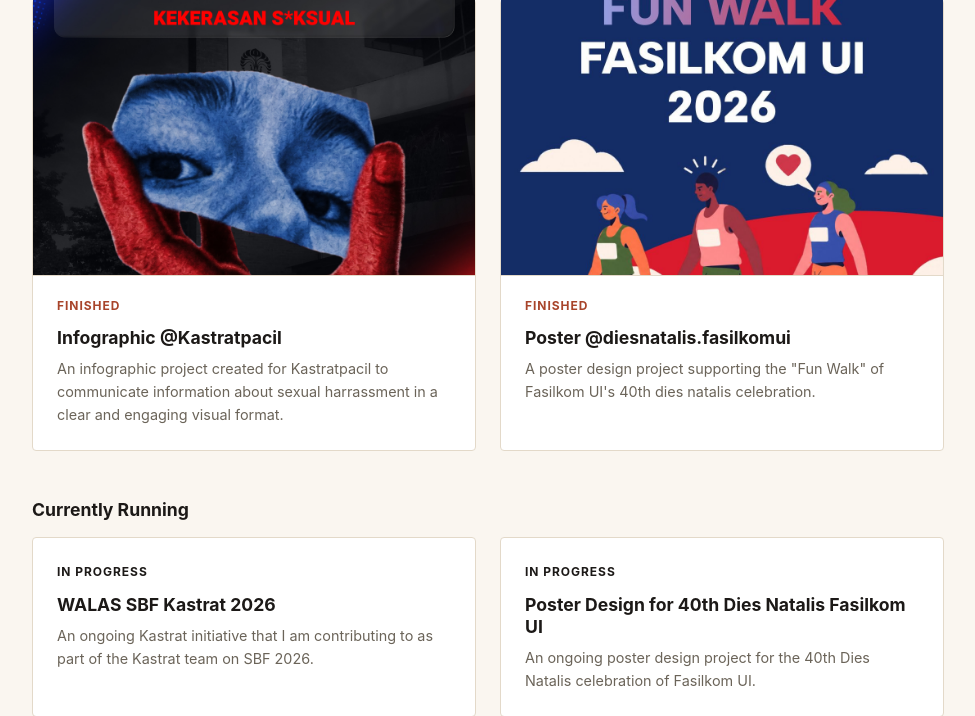
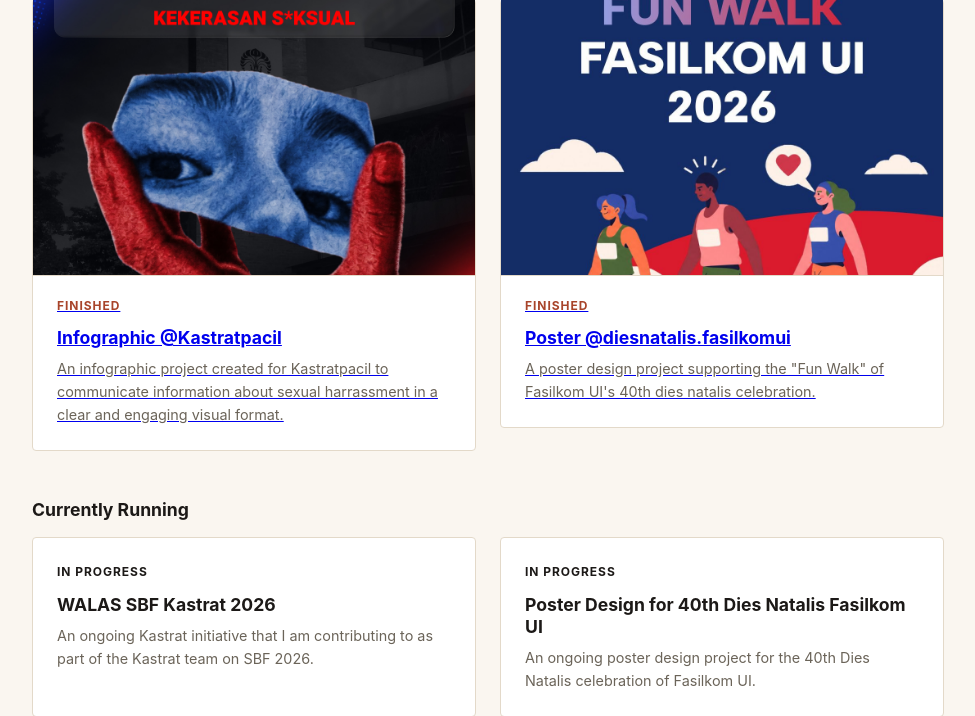
Before and after one commit to AzkalAP/myportofolio, a Django app: page / in a window 1280 px wide. Shown: the part 1313-2029 px from the top of the page, without its empty margins (152-1127 px from the left). Run offline with Django 5.2, Linux system fonts and the light colour scheme.

Commit message:
feat(assets): update project cards to link to Instagram for finished projects

```diff
--- a/templates/index.html
+++ b/templates/index.html
@@ -89,18 +89,22 @@
                         <h3>Finished Projects</h3>
                     </div>
                     <div class="project-grid">
+                        <a class="project-card-link" href="https://www.instagram.com/p/DXG__RDky7O/?utm_source=ig_web_copy_link&amp;stkn=MzRlODBiNWFlZA==" target="_blank" rel="noopener noreferrer" aria-label="View Infographic @Kastratpacil on Instagram">
                             <article class="project-card">
                                 <img class="project-image" src="/static/img/infografis-kastratpacil.png" alt="Infographic for Kastratpacil">
                                 <p class="project-status">Finished</p>
                                 <h3>Infographic @Kastratpacil</h3>
                                 <p>An infographic project created for Kastratpacil to communicate information about sexual harrassment in a clear and engaging visual format.</p>
                             </article>
+                        </a>
+                        <a class="project-card-link" href="https://www.instagram.com/p/DctRt80s5a_/?utm_source=ig_web_copy_link&amp;stkn=MzRlODBiNWFlZA==" target="_blank" rel="noopener noreferrer" aria-label="View Poster @diesnatalis.fasilkomui on Instagram">
                             <article class="project-card">
                                 <img class="project-image" src="/static/img/poster-diesnatalis-fasilkomui.png" alt="Poster for Fasilkom UI dies natalis">
                                 <p class="project-status">Finished</p>
                                 <h3>Poster @diesnatalis.fasilkomui</h3>
                                 <p>A poster design project supporting the "Fun Walk" of Fasilkom UI's 40th dies natalis celebration.</p>
                             </article>
+                        </a>
                     </div>
                 </div>
 
```
Lines whose indentation alone changed are shown as unchanged.
